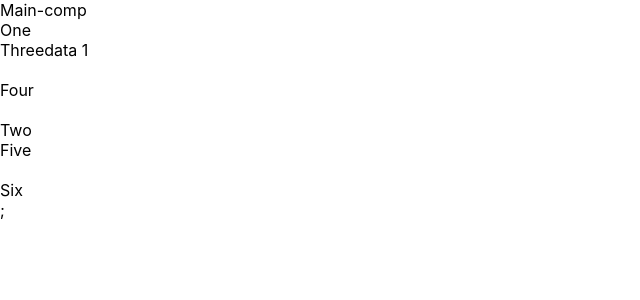
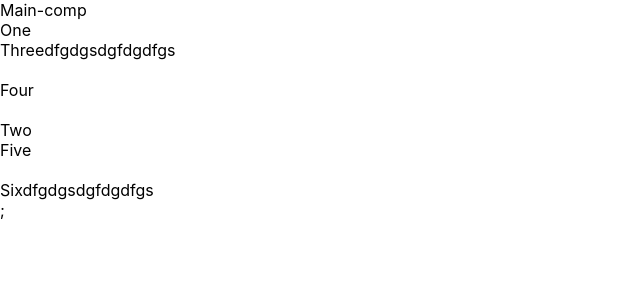
Before and after one commit to B-savaliya/first-project, a React (Create React App) app: page /mainComp in a window 1280 px wide. Shown: the top 300 px of the page, without its empty margins (0-640 px from the left). Built offline with nearby package versions, Linux system fonts and the light colour scheme.

Commit message:
add: context API complete

```diff
--- a/src/App.js
+++ b/src/App.js
@@ -76,15 +76,12 @@ function App() {
     },
   ];
   const router = createBrowserRouter(routeData);
-  useEffect(() => {
-    setDetails('data')
-  }, [])
 
   return (
     <>
-    <MyContext.Provider value={{ details, setDetails }}>
-      <RouterProvider router={router} />;
-    </MyContext.Provider>
+      <MyContext.Provider value={{ details, setDetails }}>
+        <RouterProvider router={router} />;
+      </MyContext.Provider>
     </>
   );
 }
--- a/src/components/mainComp/one/three/index.js
+++ b/src/components/mainComp/one/three/index.js
@@ -2,19 +2,17 @@ import React, { useContext, useEffect } from "react";
 import MyContext from "../../../../myContext";
 
 function Three() {
-    const context = useContext(MyContext)
-    console.log('context******', context);
+  const context = useContext(MyContext);
+  console.log("comp_three******", context);
   const data = [
     {
-      name: "data 1",
+      name: "dfgdgsdgfdgdfgs",
     },
   ];
 
   useEffect(() => {
-    context.setDetails(data)
-  }, [])
-
-
+    context.setDetails(data);
+  }, []);
 
   return (
     <div>
--- a/src/components/mainComp/two/six/index.js
+++ b/src/components/mainComp/two/six/index.js
@@ -1,7 +1,11 @@
-import React from "react";
+import React, { useContext } from "react";
+import MyContext from "../../../../myContext";
 
 function Six() {
-  return <div>Six</div>;
+  const context = useContext(MyContext);
+  console.log("comp_six******", context);
+
+  return <div>Six{context?.details?.[0]?.name}</div>;
 }
 
 export default Six;
```
